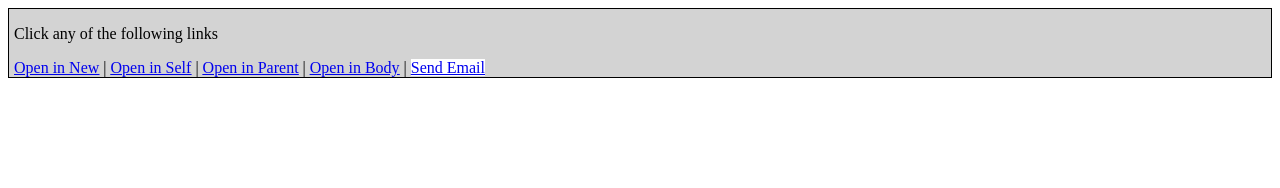
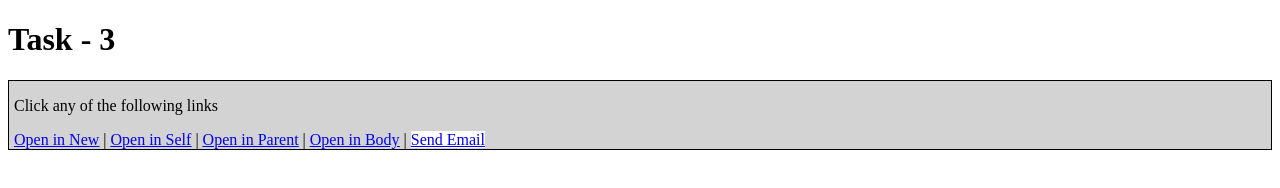
Before and after one commit to 1av22/MERN-Internship-ethnus--Tasks, a plain HTML site: page task3.html in a window 1280 px wide. Drawn offline with Linux system fonts and the light colour scheme.

Commit message:
task3.html updated

```diff
--- a/task3.html
+++ b/task3.html
@@ -11,6 +11,7 @@
 		<title>Task-3</title>
 	</head>
 	<body>
+		<h1>Task - 3</h1>
 		<div
 			style="background-color: lightgray; border:1px solid black; padding: 0px 5px;"
 		>
```
